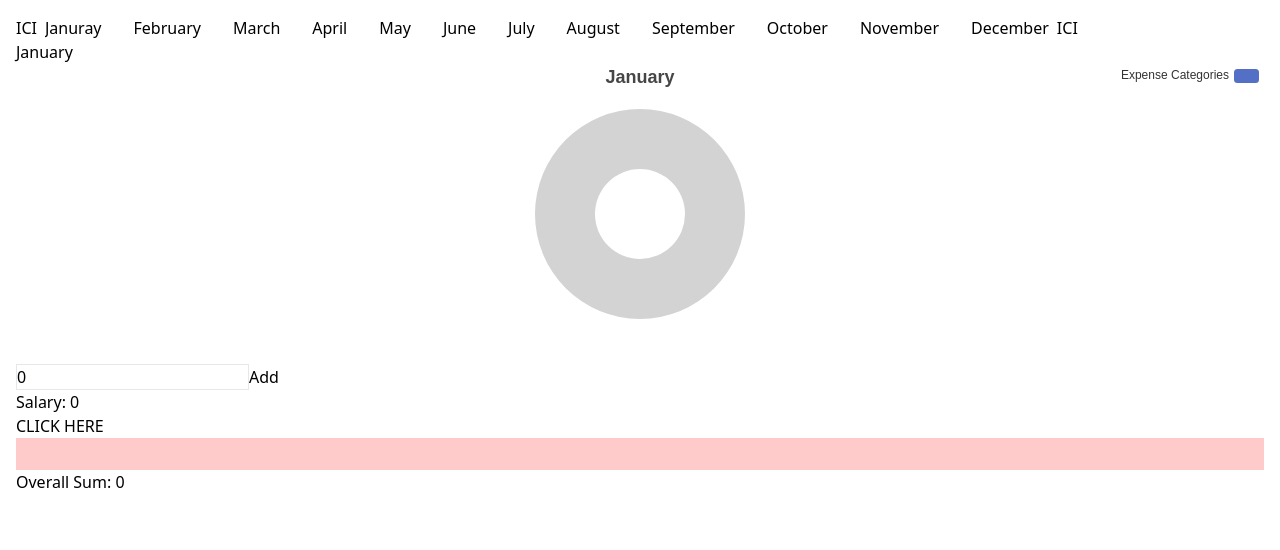
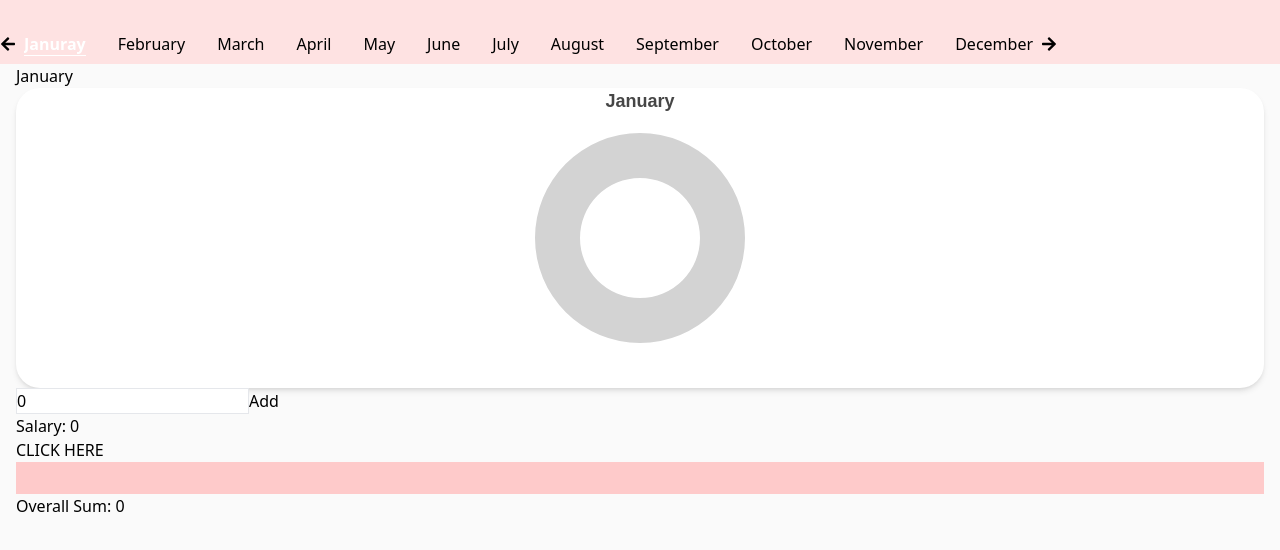
Before and after one commit to FlorianAutricque/budget_planner, a React (Vite) app in the folder budger_planner/: page /month/1 in a window 1280 px wide. Shown: the top 550 px of the page. Built offline with nearby package versions, Linux system fonts and the light colour scheme.

Commit message:
styling and new pie

```diff
--- a/budger_planner/package.json
+++ b/budger_planner/package.json
@@ -19,6 +19,7 @@
     "react-dnd": "^16.0.1",
     "react-dnd-html5-backend": "^16.0.1",
     "react-dom": "^18.3.1",
+    "react-icons": "^5.2.1",
     "react-router-dom": "^6.26.0"
   },
   "devDependencies": {
--- a/budger_planner/src/components/PageMonth.jsx
+++ b/budger_planner/src/components/PageMonth.jsx
@@ -87,7 +87,7 @@ function PageMonth() {
   }
 
   return (
-    <div>
+    <div className="px-[1rem]">
       <h1>{monthName}</h1>
       <PieChart monthName={monthName} expensesName={expensesName} />
 
--- a/budger_planner/src/components/PieChart.jsx
+++ b/budger_planner/src/components/PieChart.jsx
@@ -16,10 +16,14 @@ function PieChart({ monthName, expensesName }) {
       },
       series: [
         {
-          name: "Expense Categories",
+          name: expensesName.length === 0 ? "" : "Expense Categories",
           type: "pie",
-          radius: ["30%", "70%"],
-          roseType: "area",
+          radius: ["40%", "70%"],
+          itemStyle: {
+            borderRadius: 10,
+            borderColor: "#fff",
+            borderWidth: 2,
+          },
           label: {
             show: false,
             position: "outside",
@@ -35,7 +39,11 @@ function PieChart({ monthName, expensesName }) {
       ],
     };
   };
-  return <ReactEcharts option={getOption()} />;
+  return (
+    <div className="bg-[#ffffff] rounded-3xl shadow-md">
+      <ReactEcharts option={getOption()} />
+    </div>
+  );
 }
 
 export default PieChart;
--- a/budger_planner/src/components/SliderMonths.jsx
+++ b/budger_planner/src/components/SliderMonths.jsx
@@ -1,4 +1,6 @@
 import { NavLink } from "react-router-dom";
+import { FaArrowLeft, FaArrowRight } from "react-icons/fa";
+import { useState } from "react";
 
 function SliderMonths() {
   const months = [
@@ -16,6 +18,16 @@ function SliderMonths() {
     { id: 12, nameMonth: "December" },
   ];
 
+  const [isActive, setIsActive] = useState(false);
+
+  const toggleActiveClass = () => {
+    setIsActive(!isActive);
+  };
+
+  const removeActive = () => {
+    setIsActive(false);
+  };
+
   function sliderLeft() {
     const slider = document.getElementById("slider");
     slider.scrollLeft = slider.scrollLeft - 200;
@@ -27,27 +39,36 @@ function SliderMonths() {
   }
 
   return (
-    <div>
-      <div className="flex gap-2">
+    <div className="bg-red-100 pt-[2rem]">
+      <div className="flex items-center gap-2 pb-2">
         <p className="cursor-pointer" onClick={sliderLeft}>
-          ICI
+          <FaArrowLeft />
         </p>
         <div
           id="slider"
-          className="flex gap-8 overflow-x-scroll scroll-smooth whitespace-nowrap scrollbar-hide"
+          className="hide-scrollbar flex gap-8 overflow-x-scroll scroll-smooth whitespace-nowrap scrollbar-hide"
+          onClick={toggleActiveClass}
         >
           {months.map((month) => (
+            <>
+              <div onClick={removeActive}>
                 <NavLink
                   to={`/month/${month.id}`}
-              className="list-none"
                   key={month.id}
+                  className={({ isActive }) =>
+                    isActive
+                      ? "text-white border-b border-white z-20 font-bold"
+                      : ""
+                  }
                 >
                   {month.nameMonth}
                 </NavLink>
+              </div>
+            </>
           ))}
         </div>
         <p className="cursor-pointer" onClick={sliderRight}>
-          ICI
+          <FaArrowRight />
         </p>
       </div>
     </div>
--- a/budger_planner/src/index.css
+++ b/budger_planner/src/index.css
@@ -2,6 +2,11 @@
 @tailwind components;
 @tailwind utilities;
 
+:root {
+  --background-color: #fafafa;
+}
+
 body {
-  padding: 1rem;
+  /* padding: 1rem; */
+  background-color: var(--background-color);
 }
--- a/budger_planner/tailwind.config.js
+++ b/budger_planner/tailwind.config.js
@@ -4,5 +4,21 @@ export default {
   theme: {
     extend: {},
   },
-  plugins: [],
+  plugins: [
+    function ({ addUtilities }) {
+      addUtilities(
+        {
+          ".hide-scrollbar": {
+            overflowY: "hidden",
+            "scrollbar-width": "none", // Firefox
+            "-ms-overflow-style": "none", // IE and Edge
+          },
+          ".hide-scrollbar::-webkit-scrollbar": {
+            display: "none", // Chrome, Safari
+          },
+        },
+        ["responsive", "hover"]
+      );
+    },
+  ],
 };
```
Also changed, not shown: 1 other file (tests, documents, lock files or other folders). Lines whose indentation alone changed are shown as unchanged.
